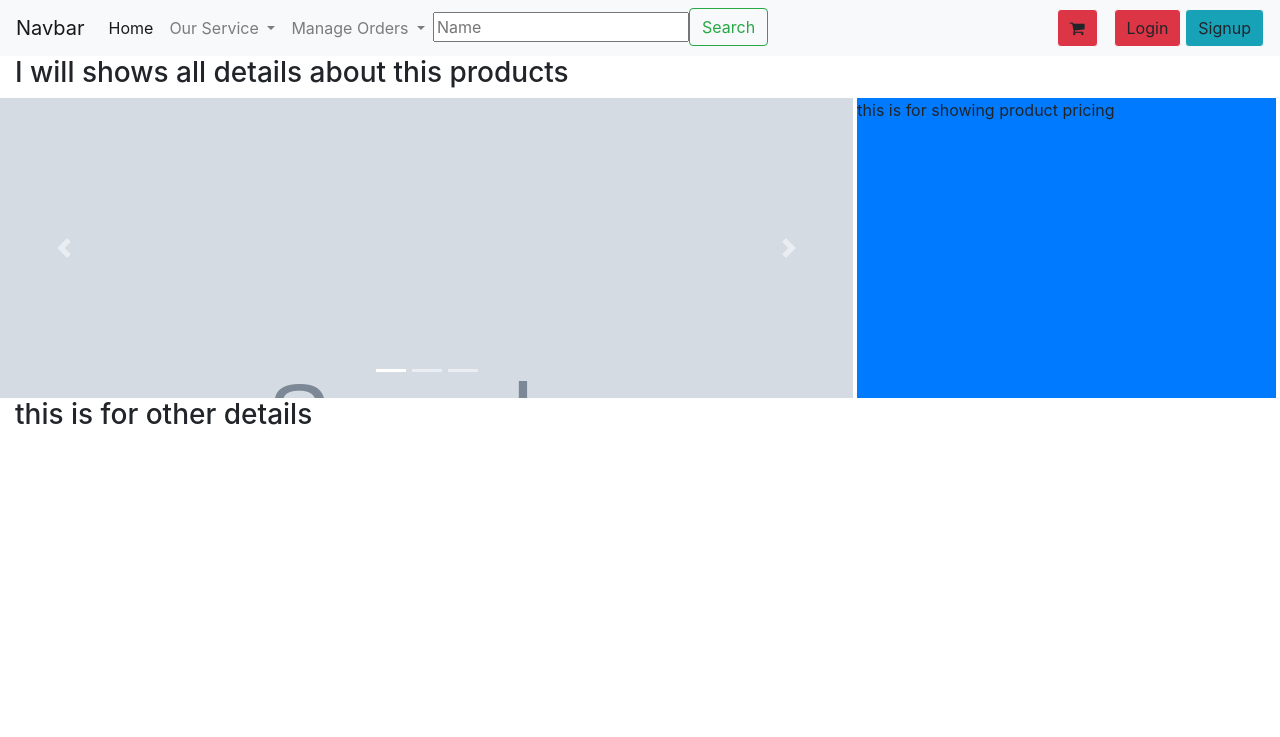
After one commit to rakesh087/ajanta, a Django app: page /woodshophome/show_prod_details/1 in a window 1280 px wide. The commit adds this page. Shown: the top 737 px of the page. Run offline with Django 3.2, Linux system fonts and the light colour scheme; tables that the repository leaves empty hold one stand-in row (values such as "Sample post"); grey boxes marked "Sample" are stand-in pictures; some libraries are stand-ins or nearby versions.

Commit message:
show detail for choosed prod done

```diff
--- a/projectalpha/woodshophome/templates/woodshophome/home0.html
+++ b/projectalpha/woodshophome/templates/woodshophome/base1.html
@@ -8,9 +8,11 @@
 
     <!-- Bootstrap CSS -->
     <link rel="stylesheet" href="https://maxcdn.bootstrapcdn.com/bootstrap/4.0.0/css/bootstrap.min.css" integrity="sha384-Gn5384xqQ1aoWXA+058RXPxPg6fy4IWvTNh0E263XmFcJlSAwiGgFAW/dAiS6JXm" crossorigin="anonymous">
-    <title>Hello, world!</title>
-    <link rel="stylesheet" href="{% static 'myapp/css/style.css'  %}">
-    <link rel="stylesheet" href="{% static 'myapp/images'  %}">
+    <title>MyApp</title>
+    <link rel="stylesheet" href="{% static 'woodshophome/css/style.css'  %}">
+    <!--<script src="{% static 'woodshophome/js/cart.js' %}" type="text/javascript" async></script> -->
+    <!--<script src="{% static 'woodshophome/js/mycart.js' %}" type="text/javascript" async></script> -->
+
   </head>
   <body>
     <!-- Optional JavaScript -->
@@ -23,7 +25,7 @@
 
     <!-- Navigation -->
     <nav class="navbar navbar-expand-lg navbar-light bg-light">
-        <a class="navbar-brand" href="#">Navbar</a>
+        <a class="navbar-brand" href="{% url 'woodshophome:woodshophome-home' %}">Navbar</a>
         <button class="navbar-toggler" type="button" data-toggle="collapse" data-target="#navbarSupportedContent" aria-controls="navbarSupportedContent" aria-expanded="false" aria-label="Toggle navigation">
           <span class="navbar-toggler-icon"></span>
         </button>
@@ -34,80 +36,52 @@
               <a class="nav-link" href="#">Home <span class="sr-only">(current)</span></a>
             </li>
 
-
             <li class="nav-item dropdown">
               <a class="nav-link dropdown-toggle" href="#" id="navbarDropdown" role="button" data-toggle="dropdown" aria-haspopup="true" aria-expanded="false">
-                Dropdown
+                Our Service
               </a>
               <div class="dropdown-menu" aria-labelledby="navbarDropdown">
-                <a class="dropdown-item" href="#">Action</a>
-                <a class="dropdown-item" href="#">Another action</a>
+                <a class="dropdown-item" href="#">Doors</a>
                 <div class="dropdown-divider"></div>
-                <a class="dropdown-item" href="#">Something else here</a>
+                <a class="dropdown-item" href="#">Kitchen</a>
+                <div class="dropdown-divider"></div>
+                <a class="dropdown-item" href="#">Railing</a>
+                <div class="dropdown-divider"></div>
+                <a class="dropdown-item" href="#">Furniture</a>
+                <div class="dropdown-divider"></div>
+                <a class="dropdown-item" href="#">Home Decor and Design</a>
               </div>
             </li>
 
             <li class="nav-item dropdown">
                 <a class="nav-link dropdown-toggle" href="#" id="navbarDropdown" role="button" data-toggle="dropdown" aria-haspopup="true" aria-expanded="false">
-                  Dropdown
+                  Manage Orders
                 </a>
                 <div class="dropdown-menu" aria-labelledby="navbarDropdown">
-                  <a class="dropdown-item" href="#">Action</a>
-                  <a class="dropdown-item" href="#">Another action</a>
+                  <a class="dropdown-item" href="{% url 'woodshophome:place_order' %}">New Order</a>
                   <div class="dropdown-divider"></div>
-                  <a class="dropdown-item" href="#">Something else here</a>
-                </div>
-            </li>
-
-            <li class="nav-item dropdown">
-                <a class="nav-link dropdown-toggle" href="#" id="navbarDropdown" role="button" data-toggle="dropdown" aria-haspopup="true" aria-expanded="false">
-                  Dropdown
-                </a>
-                <div class="dropdown-menu" aria-labelledby="navbarDropdown">
-                  <a class="dropdown-item" href="#">Action</a>
-                  <a class="dropdown-item" href="#">Another action</a>
+                  <a class="dropdown-item" href="{% url 'woodshophome:woodshophome-order_status' %}">Track Orders</a>
                   <div class="dropdown-divider"></div>
-                  <a class="dropdown-item" href="#">Something else here</a>
+                  <a class="dropdown-item" href="#">Cancel Orders</a>
                 </div>
             </li>
 
 
             <li class="nav-item ">
-              <form class="form-inline my-2 my-lg-0 ">
-                <input class="form-control mr-sm-2 ml-5 " type="search" placeholder="Search" aria-label="Search">
-                <button class="btn btn-outline-success my-2 my-sm-0 btn-success " type="submit">Search</button>
-              </form>
+              {% block form_block %}
+              {% endblock %}
             </li>
 
           </ul>
-          <a class="btn btn-light bg-danger ml-lg-5 " href="#"><i class="fa fa-car"></i></a>
+          <a class="btn btn-light bg-danger ml-lg-5 " href="#"><i  class="fa fa-shopping-cart red-cart"></i></a>
           <a class="btn btn-light bg-danger ml-lg-3" href="#">Login</a>
           <a class="btn btn-light ml-lg-1 bg-info" href="#">Signup</a>
 
         </div>
-      </nav>
+    </nav>
 
-
-
-      <!-- This is for creating jumbotron-->
-      <div class="jumbotron m-0 big-banner bg-primary" style="height:400px; background-size: 100%">
-        <h1 class="display-4 text-white ">Hello, world!</h1>
-        <p class="lead">This is a simple hero unit, a simple jumbotron-style component for calling extra attention to featured content or information.</p>
-        <hr class="my-4">
-        <p>It uses utility classes for typography and spacing to space content out within the larger container.</p>
-        <p class="lead">
-          <a class="btn btn-primary btn-lg text-white" href="#" role="button">Learn more</a>
-        </p>
-      </div>
-      <div class="container-fluid bg-danger" style="height:400px; background-size: 100%">
-        <div class="row">
-          <div class="col">
-            <h3>Best value for money</h3>
-          </div>
-        </div>
-      </div>
-      <!-- jumbotron  creatinn completed-->
-
+    {% block jumbo %}
+    {% endblock %}
 
   </body>
 
--- /dev/null
+++ b/projectalpha/woodshophome/templates/woodshophome/show_selected_prod_detail.html
@@ -0,0 +1,61 @@
+{% extends 'woodshophome/base1.html' %}
+{% load static %}
+
+{% block form_block %}
+<form class="form-inline my-2 my-lg-0 " action="{% url 'woodshophome:woodshophome-home' %}" method="POST">
+    {% csrf_token %}
+    {% for fm in form %}
+        <span >{{ fm }}</span>
+        <!-- <input class="form-control mr-sm-2 ml-5 " type="search" placeholder="Search" aria-label="Search" id="product_name"> -->
+    {% endfor %}
+    <!-- <input class="form-control mr-sm-2 ml-5 " type="search" placeholder="Search" aria-label="Search" id="product_name"> -->
+    <button class="btn btn-outline-success my-2 my-sm-0 btn-success " type="submit">Search</button>
+{% endblock %}
+
+{% block jumbo %}
+    <div class="container-fluid">
+        <h3>I will shows all details about this products</h3>
+        <div class="row">
+            <div class="col-8 bg-info mr-1 p-0">
+                <div class="container-fluid m-0 p-0">
+                    {% for key,val in prod.items %}
+                        <!--{{val.1}} will contain the prima images path-->
+                        <div id="carouselExampleIndicators" class="carousel slide" data-ride="carousel" >
+                            <ol class="carousel-indicators">
+                                <li data-target="#carouselExampleIndicators" data-slide-to="0" class="active"></li>
+                                <li data-target="#carouselExampleIndicators" data-slide-to="1"></li>
+                                <li data-target="#carouselExampleIndicators" data-slide-to="2"></li>
+                            </ol>
+                            <div class="carousel-inner">
+                            <div class="carousel-item active" style="width: auto;">
+                                    <img src="{% static val.1 %}"  class="d-block w-100" alt="..." >
+                                </div>
+                                <div class="carousel-item" >
+                                    <img src="{% static val.1 %}" class="d-block w-100" alt="...">
+                                </div>
+                                <div class="carousel-item" >
+                                    <img src="{% static val.1 %}" class="d-block w-100" alt="...">
+                                </div>
+                            </div>
+                            <a class="carousel-control-prev" href="#carouselExampleIndicators" role="button" data-slide="prev">
+                                <span class="carousel-control-prev-icon" aria-hidden="true"></span>
+                                <span class="sr-only">Previous</span>
+                            </a>
+                            <a class="carousel-control-next" href="#carouselExampleIndicators" role="button" data-slide="next">
+                                <span class="carousel-control-next-icon" aria-hidden="true"></span>
+                                <span class="sr-only">Next</span>
+                            </a>
+                        </div>
+                    {% endfor %}
+                </div>
+            </div>
+            <div class="col bg-primary mr-1 p-0">
+                <div class="container-fluid m-0 p-0">
+                    <p>this is for showing product pricing</p>
+                </div>
+            </div>
+        </div>
+        <h3>this is for other details</h3>
+
+    </div>
+{% endblock %}
--- a/projectalpha/woodshophome/urls.py
+++ b/projectalpha/woodshophome/urls.py
@@ -11,5 +11,6 @@ urlpatterns = [
     path('placeorder/',views.place_order,name='place_order'),
     path('',views.home,name='woodshophome-home'),
     path('checkstatus/',views.order_status,name='woodshophome-order_status'),
+    path('show_prod_details/<int:id>',views.show_selected_prod,name='woodshophome-show_selected_prod'),
     path('checkstatus/<int:id>',views.order_status_details,name='woodshophome-orderorder_status_details_status'),
 ]
--- a/projectalpha/woodshophome/views.py
+++ b/projectalpha/woodshophome/views.py
@@ -241,9 +241,9 @@ def home(request):
         else:
             prod={}
             for each in qs:
-                print(each.product_id,each.product_name, each.prduct_img_path,each.product_brand)
-                prod[each.product_id]=[each.product_name,each.prduct_img_path,each.product_brand,
-                each.product_description,each.product_model]
+                print(each.product_id,each.product_name, each.prduct_img_path,each.product_brand,each.pk)
+                #will create a dictionary based on product_id, each key(product-id) will have all details for that products
+                prod[each.product_id]=[each.product_name,each.prduct_img_path,each.product_brand,each.product_description,each.product_model,each.pk]
             fm=ProductSearch(request.POST)
             form={'form':fm,'prod':prod}
             return render(request,'woodshophome/show_products.html',form)
@@ -251,3 +251,23 @@ def home(request):
         fm=ProductSearch(request.POST)
         form={'form':fm}
         return render(request,'woodshophome/home.html',form)
+
+def show_selected_prod(request,id,*args):
+    if request.method=="POST":
+        print('this is for seacrhing products')
+
+    else:
+        print('this is for displaying form')
+        qs=Procucts.objects.get(id=id)
+        prod={}
+        print('got queryset is: ',qs)
+        print(qs.product_id)
+        print(qs.product_name)
+        prod[qs.product_id]=[qs.product_name,qs.prduct_img_path,qs.product_brand,qs.product_description,qs.product_model]
+        # for each in qs:
+        #     print(each.product_id,each.product_name, each.prduct_img_path,each.product_brand,each.pk)
+        #     #will create a dictionary based on product_id, each key(product-id) will have all details for that products
+        #     prod[each.product_id]=[each.product_name,each.prduct_img_path,each.product_brand,each.product_description,each.product_model,each.pk]
+        fm=ProductSearch(request.POST)
+        form={'form':fm,'prod':prod}
+        return render(request,'woodshophome/show_selected_prod_detail.html',form)
```
Also changed, not shown: projectalpha/woodshophome/templates/woodshophome/base.html (deleted, +0 -95 lines), projectalpha/woodshophome/templates/woodshophome/home.html (+12 -1 lines), projectalpha/woodshophome/templates/woodshophome/home1.html (deleted, +0 -129 lines), projectalpha/woodshophome/templates/woodshophome/show_products.html (+35 -5 lines).
